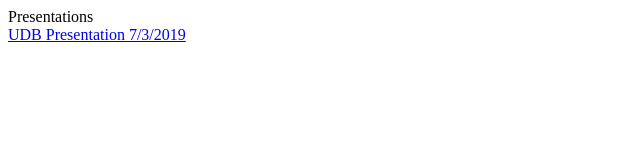
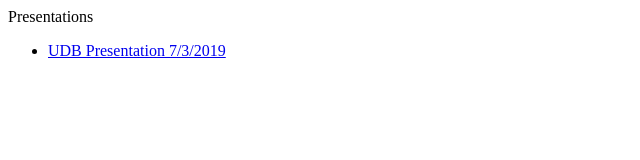
Before and after one commit to wdiazux/presentations, a plain HTML site: page index.html in a window 1280 px wide. Shown: the whole page, without its empty margins (0-640 px from the left). Drawn offline with Linux system fonts and the light colour scheme.

Commit message:
Convert links to list

```diff
--- a/index.html
+++ b/index.html
@@ -6,6 +6,8 @@
     </head>
     <body>
         Presentations<br>
-        <a href="UDB_WebVR_04072019/slide.html">UDB Presentation 7/3/2019</a>
+        <ul>
+            <li><a href="UDB_WebVR_04072019/slide.html">UDB Presentation 7/3/2019</a></li>
+        </ul>
     </body>
 </html>
```
